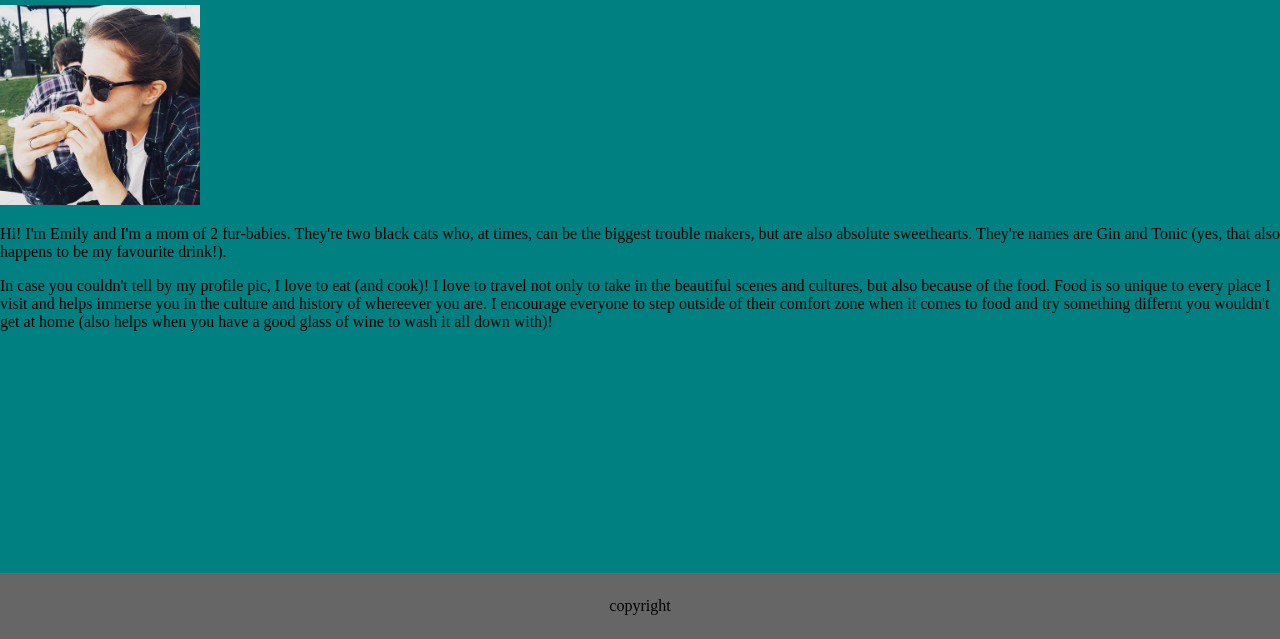
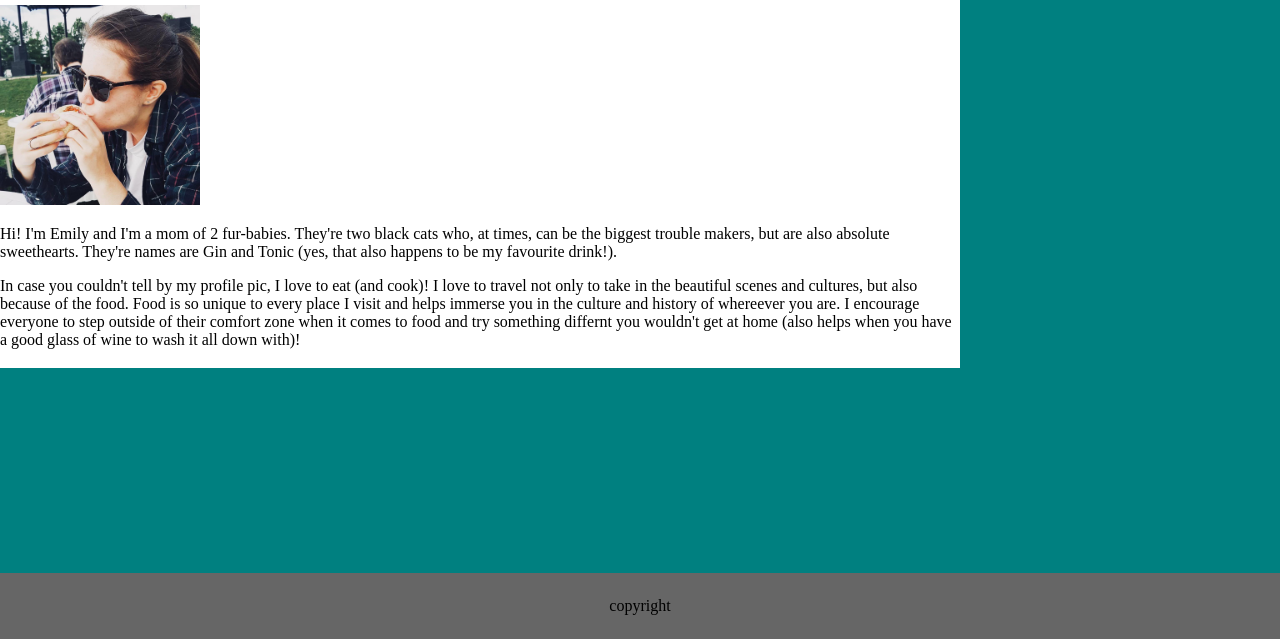
Before and after one commit to emily-brown/basic-portfolio, a plain HTML site: page index.html in a window 1280 px wide. Shown: the part 161-800 px from the top of the page. Drawn offline with Linux system fonts and the light colour scheme.

Commit message:
added section tag to html and styled in css

```diff
--- a/assets/css/style.css
+++ b/assets/css/style.css
@@ -29,6 +29,12 @@ a {
     text-align: center;
 }
 
+section {
+    background-color: #ffffff;
+    width: 960px;
+    height: 410px;
+}
+
 footer {
     position: absolute;
     right: 0;
--- a/index.html
+++ b/index.html
@@ -6,7 +6,7 @@
     <link rel="stylesheet" type="text/css" href="assets/css/style.css">
 </head>
 
-<body id="main-content">
+<body>
 
     <header>
 
@@ -20,6 +20,7 @@
 
     </header>
 
+    <section>
     <h2>About Me</h2>
 
     <img src="assets/images/profilepic.jpg" alt="Profile Picture" width="200px" height="200px">
@@ -30,6 +31,7 @@
     <p>
         In case you couldn't tell by my profile pic, I love to eat (and cook)! I love to travel not only to take in the beautiful scenes and cultures, but also because of the food. Food is so unique to every place I visit and helps immerse you in the culture and history of whereever you are. I encourage everyone to step outside of their comfort zone when it comes to food and try something differnt you wouldn't get at home (also helps when you have a good glass of wine to wash it all down with)!
     </p>
+    </section>
 
     <footer>
         <p>copyright</p>
```
